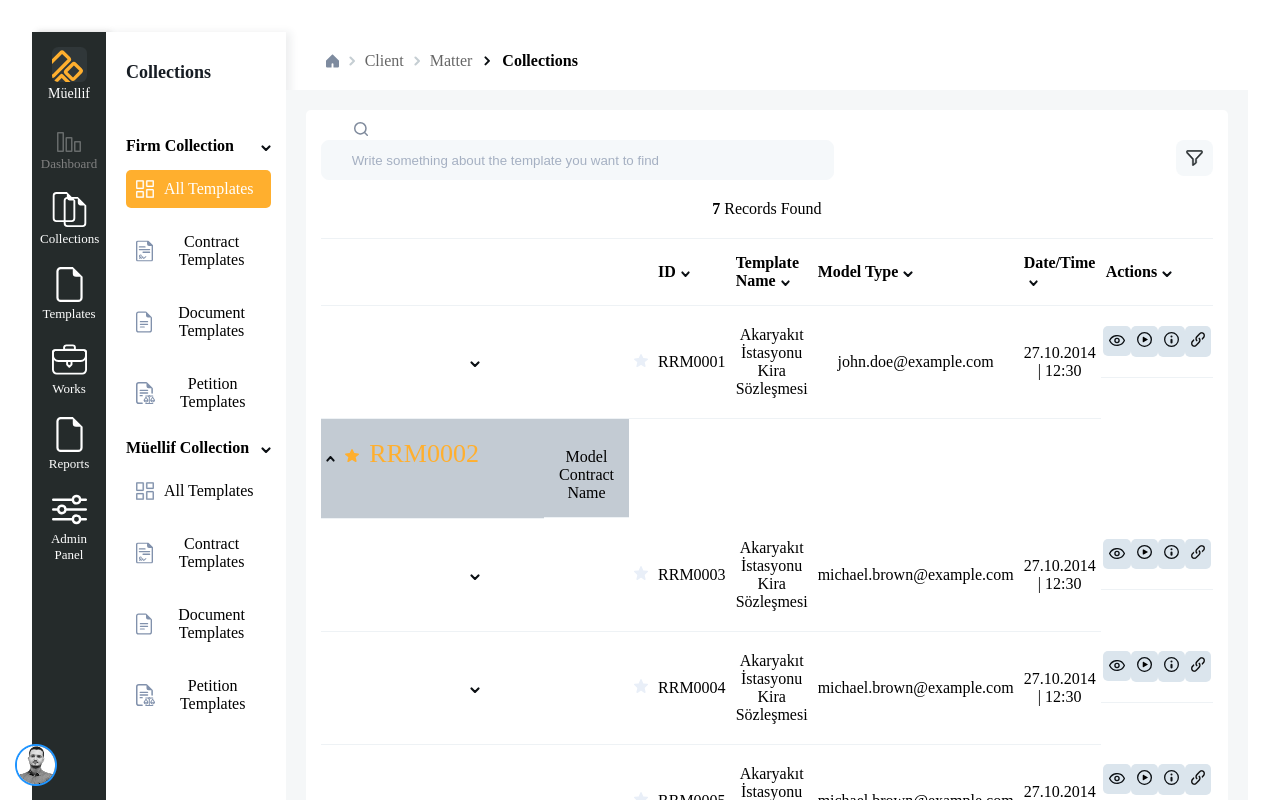
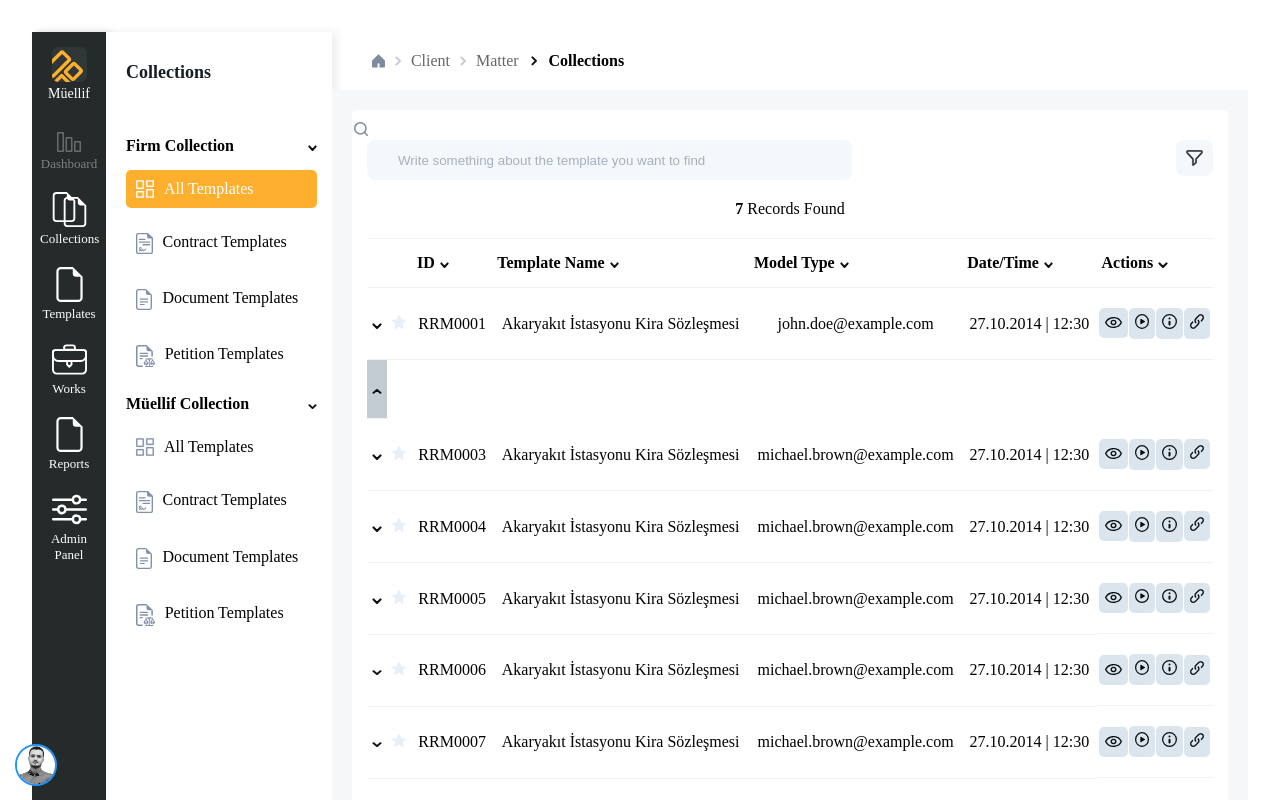
Before and after one commit to santoshmanaguli/nsm, a React (Vite) app: page / in a window 1280 px wide. Both pictures are taken after a click on the picture 377 px from the left and 397 px from the top of the page. Shown: the top 800 px of the page. Built offline with nearby package versions, Linux system fonts and the light colour scheme.

Commit message:
added styling for navbar and expand table

```diff
--- a/src/components/Navbar/Navbar.module.css
+++ b/src/components/Navbar/Navbar.module.css
@@ -2,7 +2,7 @@
   top: 0px;
   left: 0px;
   width: 74px;
-  height: 100vh;
+  height: 880px;
   background: #252b2b 0% 0% no-repeat padding-box;
   box-shadow: 5px 0px 6px #55555546;
 }
@@ -43,13 +43,13 @@
   transition: background-color 0.3s;
 }
 
-.collectionLogo:hover::before{
+/* .collectionLogo:hover::before{
   background-color: #fff;
   opacity: 10%;
 }
 .collectionLogo:hover{
   background-color: #FFAF2E;
-}
+} */
 
 
 .logoImg {
@@ -75,5 +75,5 @@
 .profileLogo{
   bottom: 10px;
   left: 15px;
-  position: absolute;
+  position: fixed;
 }
--- a/src/components/Records/Records.jsx
+++ b/src/components/Records/Records.jsx
@@ -79,7 +79,6 @@
   };
 
   const handleFilter = (string) => {
-
     //filtering for search
 
     const filtered = tableData.filter((i) => {
@@ -169,13 +168,13 @@
             <tbody>
               {tableData1.map((row, index) => {
                 return isOpen && row.id == "RRM0002" ? (
-                  <div>
                   <tr
                     key={index}
                     className={`${styles.tableRow} btn`}
                     style={{ backgroundColor: "#C3CBD3" }}
                   >
                     <td className={styles.tableData}>
+                      <div>
                         {row.id !== "RRM0002" && (
                           <img
                             src={downArrow}
@@ -198,45 +197,9 @@
                         ) : (
                           ""
                         )}
+                      </div>
                     </td>
-                      <td className={styles.tableData}>
-                        {row.id == "RRM0002" ? (
-                          <img src={star_filled} />
-                        ) : (
-                          <img src={unfilled_star} />
-                        )}
-                      </td>
-                      <td
-                        className={styles.tableData}
-                        style={{ fontSize: "26px", color: "#FFAF2E" }}
-                      >
-                        {row.id}
-                      </td>
-                      <td className={styles.tableData} />
-                      <td className={styles.tableData} />
-                      <td className={styles.tableData} />
-                      <td>
-                        {/* <div className={`${styles.actionBtn} cursor-pointer`}>
-                        <img src={preview} alt="preview" />
-                      </div>
-                      <div className={`${styles.actionBtn} cursor-pointer`}>
-                        <img
-                          src={continue_template}
-                          alt="continue to template"
-                        />
-                      </div>
-                      <div className={`${styles.actionBtn} cursor-pointer`}>
-                        <img src={info} alt="information" />
-                      </div>
-                      <div className={`${styles.actionBtn} cursor-pointer`}>
-                        <img src={copy_url} alt="copy url" />
-                      </div> */}
-                      </td>
-                      <tr>
-                        <td>Model Contract Name</td>
                   </tr>
-                    </tr>
-                  </div>
                 ) : (
                   <tr key={index} className={styles.tableRow}>
                     <td className={styles.tableData}>
```
Lines whose indentation alone changed are shown as unchanged.
